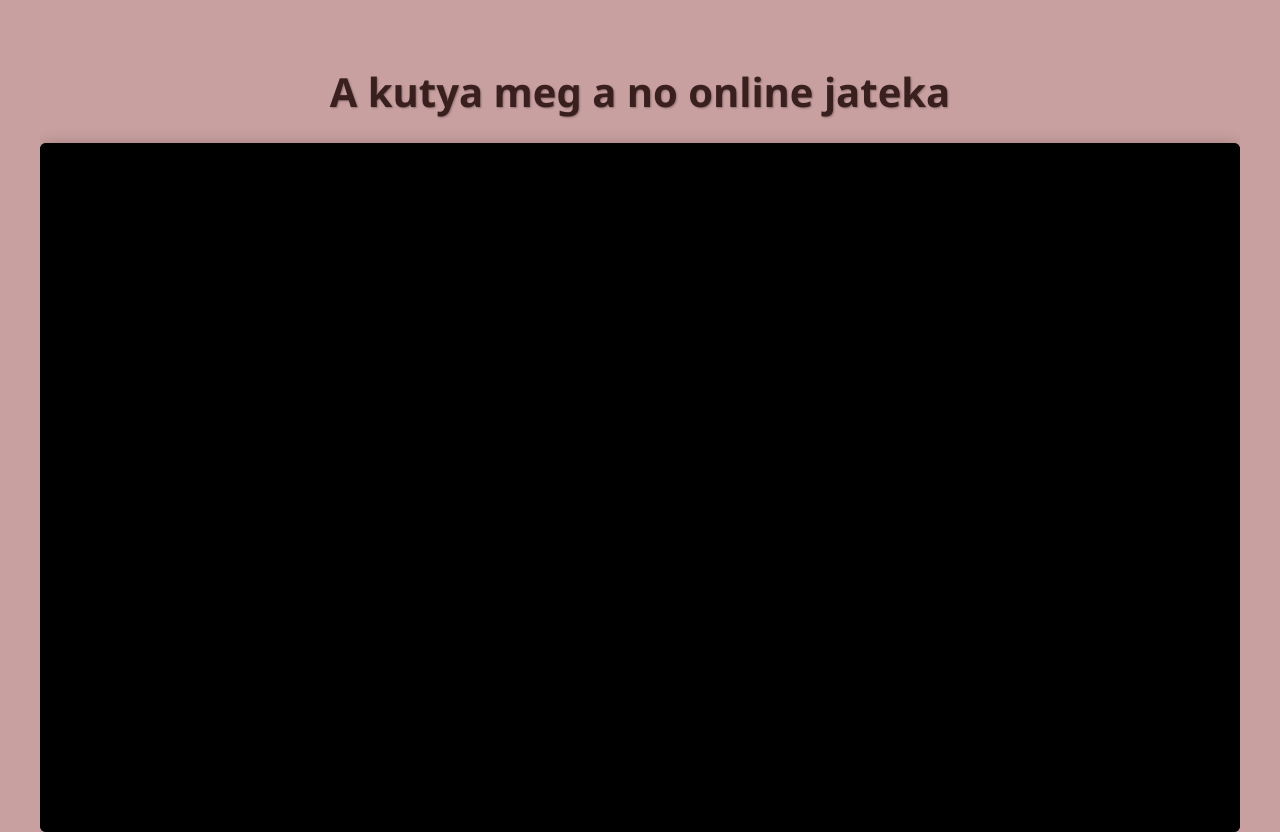
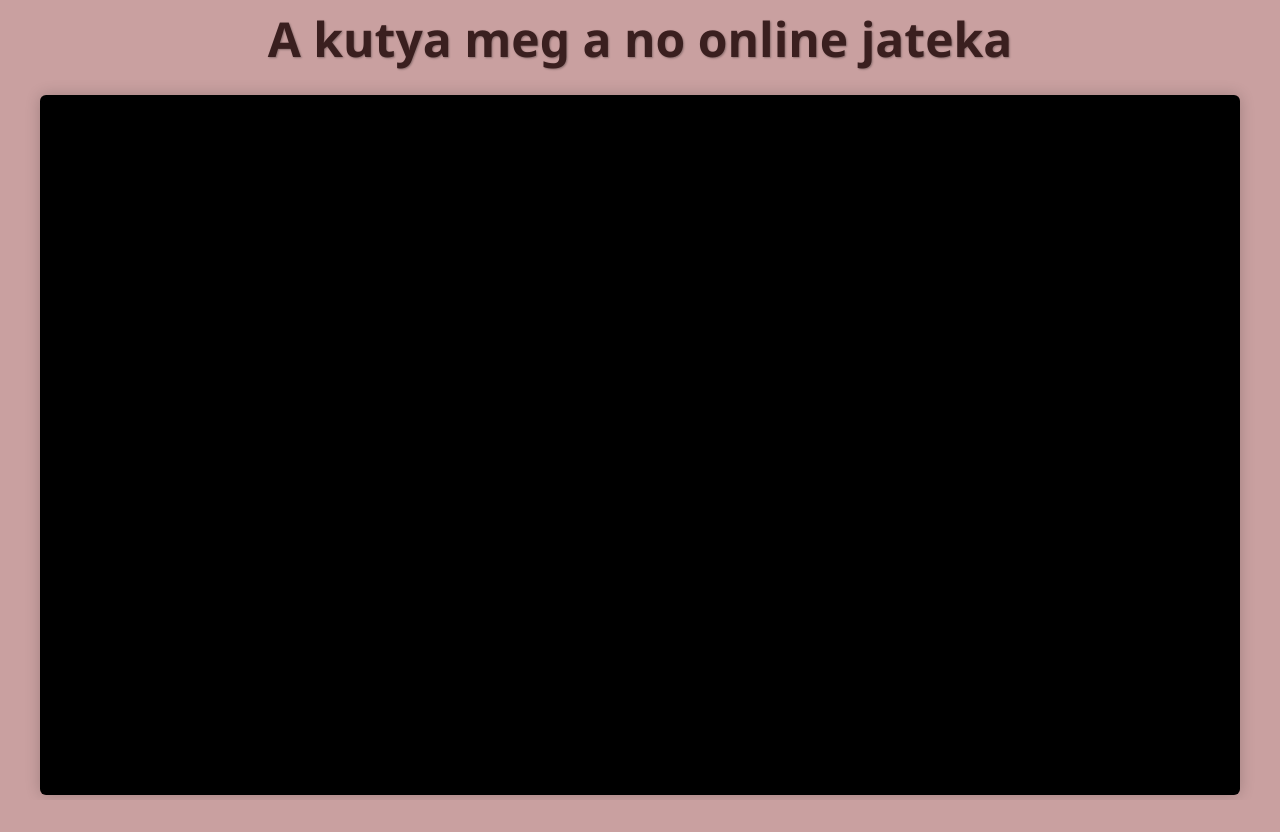
Before and after one commit to gardagabor/undDieFrau, a website built with Vite: page index.html in a window 1280 px wide. After the commit the page ends 800 px from the top, so only its background shows below. Built offline with nearby package versions, Linux system fonts and the light colour scheme; files whose address does not match are found by name.

Commit message:
Minor changes

```diff
--- a/src/main.ts
+++ b/src/main.ts
@@ -12,8 +12,15 @@ const config = {
     default: 'arcade',
     arcade: { debug: false },
   },
-  pixelArt: true,    // <--- ADD THIS
+  pixelArt: true,
   scene: [GameScene, FightScene],
+
+  scale: {
+    mode: Phaser.Scale.FIT,             // Scale to fit while maintaining aspect ratio
+    autoCenter: Phaser.Scale.CENTER_BOTH, // Center horizontally and vertically
+    width: 1200,
+    height: 700,
+  },
 };
 
 const game = new Phaser.Game(config);
--- a/src/scenes/GameScene.ts
+++ b/src/scenes/GameScene.ts
@@ -37,7 +37,7 @@ export default class GameScene extends Phaser.Scene {
 
     this.setCollision(treesLayer);
 
-    this.setCamera(map); // smooth but snappy
+    this.setCamera(map);
 
     this.initCursors();
 
--- a/src/style.css
+++ b/src/style.css
@@ -1,39 +1,44 @@
-/* Reset and base setup */
+/* 1. Global box-sizing */
+*, *::before, *::after {
+  box-sizing: border-box;
+}
+
 html, body {
   margin: 0;
-  padding: 2rem 0 0 0;          /* top padding instead of vertical centering */
+  padding: 0;
   height: 100%;
+  width: 100%;
   background-color: rgb(201, 160, 160);
-
   display: flex;
   flex-direction: column;
-  align-items: center;         /* horizontal center */
+  justify-content: center;  /* vertical center */
+  align-items: center;      /* horizontal center */
   overflow: hidden;
   font-family: 'Segoe UI', Tahoma, Geneva, Verdana, sans-serif;
 }
 
-/* Header styling */
 h1 {
   margin: 0 0 1.5rem 0;
-  font-size: 2.5rem;
+  font-size: clamp(1.5rem, 5vw, 3rem);
   color: #3a1f1f;
   text-shadow: 1px 1px 2px rgba(0,0,0,0.3);
   user-select: none;
+  text-align: center;
+  width: 100%;
+  max-width: 1200px;
+  padding: 0 1rem;
 }
 
-/* Container for the game */
 #game-container {
+  flex-shrink: 0;
+  width: 100%;        /* changed from 100vw */
+  height: 700px;      /* keep fixed height */
+  max-width: 1200px;
   display: flex;
   justify-content: center;
   align-items: center;
-
   box-shadow: 0 0 15px rgba(0, 0, 0, 0.2);
   border-radius: 6px;
-
-  width: 1200px;   /* fixed size, adjust as needed */
-  height: 700px;
-
   overflow: hidden;
   position: relative;
-  background-color: #1e1e2f;  /* optional, to give some contrast */
 }
```
